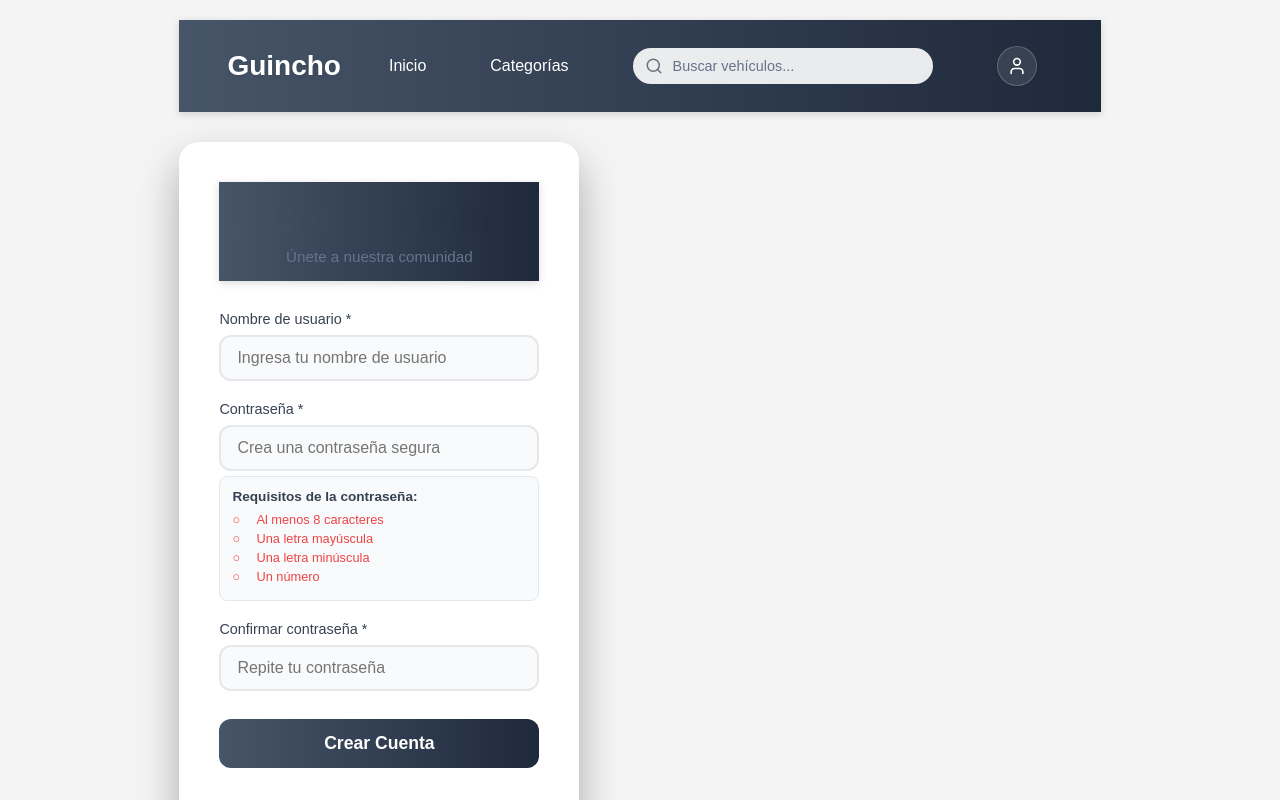
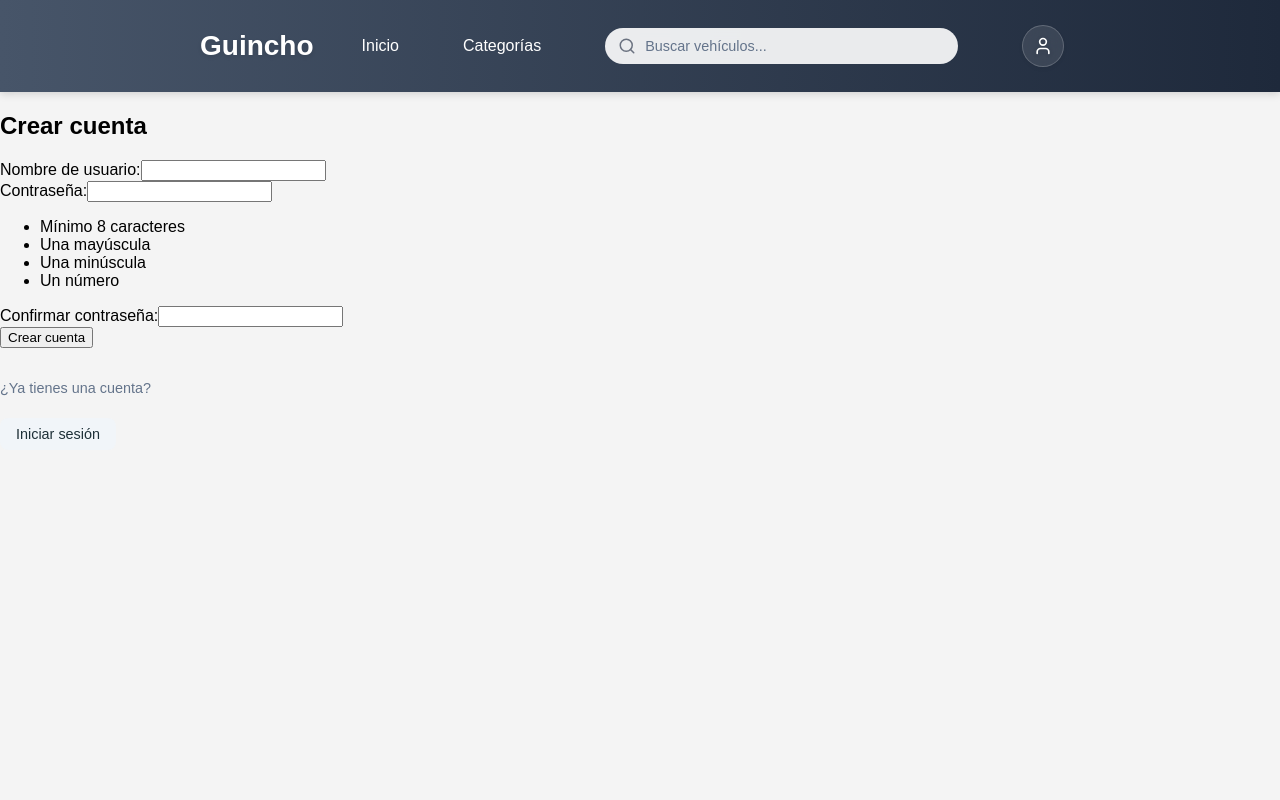
Before and after one commit to tobiasderene/guincho, a React (Create React App) app: page /registrarse in a window 1280 px wide. Shown: the top 800 px of the page. Built offline with nearby package versions, Linux system fonts and the light colour scheme.

Commit message:
registro

```diff
--- a/src/pages/Register.jsx
+++ b/src/pages/Register.jsx
@@ -1,7 +1,6 @@
-import React, { useState } from 'react';
-import '../styles/Register.css';
+import { useState } from 'react';
 
-const Register = () => {
+function Registro() {
   const [formData, setFormData] = useState({
     username: '',
     password: '',
@@ -10,8 +9,6 @@ const Register = () => {
 
   const [errors, setErrors] = useState({});
   const [successMessages, setSuccessMessages] = useState({});
-  const [isLoading, setIsLoading] = useState(false);
-
   const [passwordRequirements, setPasswordRequirements] = useState({
     length: false,
     uppercase: false,
@@ -19,132 +16,68 @@ const Register = () => {
     number: false
   });
 
-  // Manejar cambios en los inputs
-  const handleInputChange = (e) => {
+  const { username, password, confirmPassword } = formData;
+
+  const handleChange = (e) => {
     const { name, value } = e.target;
-    setFormData(prev => ({
+
+    if (name === 'password') {
+      const requirements = {
+        length: value.length >= 8,
+        uppercase: /[A-Z]/.test(value),
+        lowercase: /[a-z]/.test(value),
+        number: /[0-9]/.test(value)
+      };
+      setPasswordRequirements(requirements);
+    }
+
+    setFormData((prev) => ({
       ...prev,
       [name]: value
     }));
-
-    // Validación específica por campo
-    if (name === 'username') {
-      validateUsername(value);
-    } else if (name === 'password') {
-      validatePassword(value);
-      // Revalidar confirmación si ya existe
-      if (formData.confirmPassword) {
-        validateConfirmPassword(value, formData.confirmPassword);
-      }
-    } else if (name === 'confirmPassword') {
-      validateConfirmPassword(formData.password, value);
-    }
   };
 
-  // Validar nombre de usuario
-  const validateUsername = (username) => {
-    const trimmedUsername = username.trim();
-
-    if (trimmedUsername.length < 3) {
-      setErrors(prev => ({
-        ...prev,
-        username: 'El nombre de usuario debe tener al menos 3 caracteres'
-      }));
-      setSuccessMessages(prev => ({ ...prev, username: false }));
-    } else if (!/^[a-zA-Z0-9_]+$/.test(trimmedUsername)) {
-      setErrors(prev => ({
-        ...prev,
-        username: 'Solo se permiten letras, números y guiones bajos'
-      }));
-      setSuccessMessages(prev => ({ ...prev, username: false }));
-    } else {
-      setErrors(prev => ({ ...prev, username: '' }));
-      setSuccessMessages(prev => ({ ...prev, username: true }));
-    }
-  };
-
-  // Validar contraseña
-  const validatePassword = (password) => {
-    const requirements = {
-      length: password.length >= 8,
-      uppercase: /[A-Z]/.test(password),
-      lowercase: /[a-z]/.test(password),
-      number: /\d/.test(password)
-    };
-
-    setPasswordRequirements(requirements);
-
-    const allValid = Object.values(requirements).every(req => req);
-
-    if (password.length > 0 && !allValid) {
-      setErrors(prev => ({ ...prev, password: 'invalid' }));
-    } else if (allValid) {
-      setErrors(prev => ({ ...prev, password: '' }));
-    } else {
-      setErrors(prev => ({ ...prev, password: '' }));
-    }
-
-    return allValid;
-  };
-
-  // Validar confirmación de contraseña
-  const validateConfirmPassword = (password, confirmPassword) => {
-    if (confirmPassword.length === 0) {
-      setErrors(prev => ({ ...prev, confirmPassword: '' }));
-      setSuccessMessages(prev => ({ ...prev, confirmPassword: false }));
-      return false;
-    }
-
-    if (password !== confirmPassword) {
-      setErrors(prev => ({
-        ...prev,
-        confirmPassword: 'Las contraseñas no coinciden'
-      }));
-      setSuccessMessages(prev => ({ ...prev, confirmPassword: false }));
-      return false;
-    } else {
-      setErrors(prev => ({ ...prev, confirmPassword: '' }));
-      setSuccessMessages(prev => ({ ...prev, confirmPassword: true }));
-      return true;
-    }
-  };
-
-  // Manejar envío del formulario
   const handleSubmit = async (e) => {
     e.preventDefault();
 
-    const { username, password, confirmPassword } = formData;
+    const newErrors = {};
+    const newSuccessMessages = {};
 
-    // Validaciones finales
-    let isValid = true;
+    if (!username.trim()) newErrors.username = 'El nombre de usuario es obligatorio.';
+    else newSuccessMessages.username = 'Nombre de usuario válido.';
 
-    if (username.trim().length < 3) {
-      validateUsername(username);
-      isValid = false;
-    }
+    if (!password) newErrors.password = 'La contraseña es obligatoria.';
+    else if (!Object.values(passwordRequirements).every(Boolean)) {
+      newErrors.password = 'La contraseña no cumple con todos los requisitos.';
+    } else newSuccessMessages.password = 'Contraseña válida.';
 
-    if (!validatePassword(password)) {
-      isValid = false;
-    }
+    if (password !== confirmPassword) newErrors.confirmPassword = 'Las contraseñas no coinciden.';
+    else newSuccessMessages.confirmPassword = 'Las contraseñas coinciden.';
 
-    if (!validateConfirmPassword(password, confirmPassword)) {
-      isValid = false;
-    }
+    setErrors(newErrors);
+    setSuccessMessages(newSuccessMessages);
 
-    if (!isValid) {
-      return;
-    }
-
-    // Simular proceso de registro
-    setIsLoading(true);
+    if (Object.keys(newErrors).length > 0) return;
 
     try {
-      // Aquí harías la llamada a tu API
-      await new Promise(resolve => setTimeout(resolve, 2000));
+      const response = await fetch(`${import.meta.env.VITE_API_URL}/api/v1/usuario`, {
+        method: 'POST',
+        headers: {
+          'Content-Type': 'application/json'
+        },
+        body: JSON.stringify({
+          username: username.trim(),
+          password
+        })
+      });
+
+      if (!response.ok) {
+        const errorData = await response.json();
+        throw new Error(errorData.message || 'Error al registrar usuario.');
+      }
 
       alert(`¡Cuenta creada exitosamente!\nBienvenido, ${username.trim()}!`);
 
-      // Resetear formulario
       setFormData({
         username: '',
         password: '',
@@ -160,166 +93,71 @@ const Register = () => {
       });
 
       console.log('Usuario registrado:', { username: username.trim(), password });
-
     } catch (error) {
       console.error('Error al registrar usuario:', error);
-      alert('Error al crear la cuenta. Por favor, intenta nuevamente.');
-    } finally {
-      setIsLoading(false);
+      alert(`Error al crear la cuenta: ${error.message}`);
     }
   };
 
-  // Manejar botón de retroceso
-  const handleBack = () => {
-    const hasChanges = formData.username || formData.password || formData.confirmPassword;
-
-    if (hasChanges) {
-      if (window.confirm('¿Estás seguro de que quieres salir? Se perderán todos los cambios.')) {
-        window.history.back();
-      }
-    } else {
-      window.history.back();
-    }
-  };
-
-  // Manejar enlace a login
-  const handleLoginLink = (e) => {
-    e.preventDefault();
-    alert('Función de inicio de sesión - Aquí redirigirías a la página de login');
-    // window.location.href = '/login'; // Ejemplo de redirección
-  };
-
-  // Obtener clase CSS para form-group
-  const getFormGroupClass = (fieldName) => {
-    let baseClass = 'form-group';
-    if (errors[fieldName] && errors[fieldName] !== '') {
-      baseClass += ' error';
-    } else if (successMessages[fieldName]) {
-      baseClass += ' success';
-    }
-    return baseClass;
-  };
-
-  // Renderizar requisito de contraseña
-  const renderRequirement = (isValid, text) => {
-    const className = `requirement ${isValid ? 'valid' : 'invalid'}`;
-    const icon = isValid ? '✓' : '○';
-
-    return (
-      <div className={className}>
-        <span className="requirement-icon">{icon}</span>
-        {text}
-      </div>
-    );
-  };
-
   return (
-    <div className="register-container">
-      <div className="header">
-        <button
-          className="back-arrow"
-          onClick={handleBack}
-          title="Volver atrás"
-          type="button"
-        >
-          <svg width="24" height="24" viewBox="0 0 24 24" fill="none" xmlns="http://www.w3.org/2000/svg">
-            <path d="M19 12H5m7-7l-7 7 7 7" stroke="currentColor" strokeWidth="2" strokeLinecap="round" strokeLinejoin="round"/>
-          </svg>
-        </button>
-        <h1>Crear Cuenta</h1>
-        <p>Únete a nuestra comunidad</p>
-      </div>
-
-      <form onSubmit={handleSubmit}>
-        <div className={getFormGroupClass('username')}>
-          <label htmlFor="username">Nombre de usuario *</label>
+    <div className="registro-container">
+      <h2>Crear cuenta</h2>
+      <form onSubmit={handleSubmit} className="registro-form">
+        <div>
+          <label>Nombre de usuario:</label>
           <input
             type="text"
-            id="username"
             name="username"
-            placeholder="Ingresa tu nombre de usuario"
-            value={formData.username}
-            onChange={handleInputChange}
+            value={username}
+            onChange={handleChange}
             required
           />
-          {errors.username && (
-            <div className="error-message" style={{ display: 'block' }}>
-              {errors.username}
-            </div>
-          )}
-          {successMessages.username && (
-            <div className="success-message" style={{ display: 'block' }}>
-              ✓ Nombre de usuario disponible
-            </div>
-          )}
+          {errors.username && <p className="error">{errors.username}</p>}
+          {successMessages.username && <p className="success">{successMessages.username}</p>}
         </div>
 
-        <div className={getFormGroupClass('password')}>
-          <label htmlFor="password">Contraseña *</label>
+        <div>
+          <label>Contraseña:</label>
           <input
             type="password"
-            id="password"
             name="password"
-            placeholder="Crea una contraseña segura"
-            value={formData.password}
-            onChange={handleInputChange}
+            value={password}
+            onChange={handleChange}
             required
           />
-          {errors.password && (
-            <div className="error-message" style={{ display: 'block' }}>
-              {errors.password}
-            </div>
-          )}
+          {errors.password && <p className="error">{errors.password}</p>}
+          {successMessages.password && <p className="success">{successMessages.password}</p>}
 
-          <div className="password-requirements">
-            <h4>Requisitos de la contraseña:</h4>
-            {renderRequirement(passwordRequirements.length, 'Al menos 8 caracteres')}
-            {renderRequirement(passwordRequirements.uppercase, 'Una letra mayúscula')}
-            {renderRequirement(passwordRequirements.lowercase, 'Una letra minúscula')}
-            {renderRequirement(passwordRequirements.number, 'Un número')}
-          </div>
+          <ul className="password-requirements">
+            <li className={passwordRequirements.length ? 'ok' : ''}>Mínimo 8 caracteres</li>
+            <li className={passwordRequirements.uppercase ? 'ok' : ''}>Una mayúscula</li>
+            <li className={passwordRequirements.lowercase ? 'ok' : ''}>Una minúscula</li>
+            <li className={passwordRequirements.number ? 'ok' : ''}>Un número</li>
+          </ul>
         </div>
 
-        <div className={getFormGroupClass('confirmPassword')}>
-          <label htmlFor="confirmPassword">Confirmar contraseña *</label>
+        <div>
+          <label>Confirmar contraseña:</label>
           <input
             type="password"
-            id="confirmPassword"
             name="confirmPassword"
-            placeholder="Repite tu contraseña"
-            value={formData.confirmPassword}
-            onChange={handleInputChange}
+            value={confirmPassword}
+            onChange={handleChange}
             required
           />
-          {errors.confirmPassword && (
-            <div className="error-message" style={{ display: 'block' }}>
-              {errors.confirmPassword}
-            </div>
-          )}
-          {successMessages.confirmPassword && (
-            <div className="success-message" style={{ display: 'block' }}>
-              ✓ Las contraseñas coinciden
-            </div>
-          )}
+          {errors.confirmPassword && <p className="error">{errors.confirmPassword}</p>}
+          {successMessages.confirmPassword && <p className="success">{successMessages.confirmPassword}</p>}
         </div>
 
-        <button
-          type="submit"
-          className="register-btn"
-          disabled={isLoading}
-        >
-          {isLoading ? 'Creando cuenta...' : 'Crear Cuenta'}
-        </button>
+        <button type="submit">Crear cuenta</button>
       </form>
 
-      <div className="login-section">
+      <div className="register-section">
         <p>¿Ya tienes una cuenta?</p>
-        <a href="#" className="login-btn" onClick={handleLoginLink}>
-          Iniciar Sesión
-        </a>
+        <a href="/iniciarsesion" className="register-btn">Iniciar sesión</a>
       </div>
     </div>
   );
-};
+}
 
-export default Register;
+export default Registro;
```
